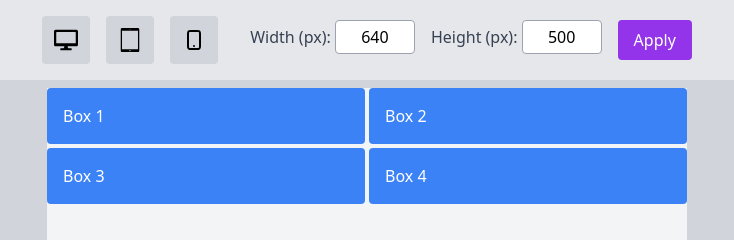
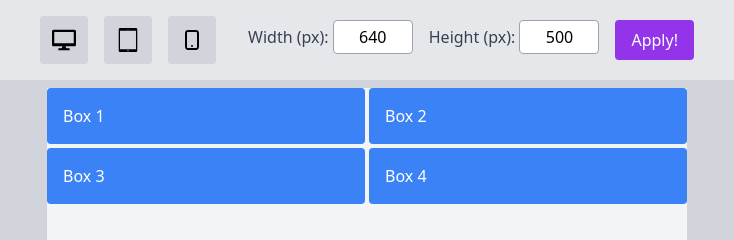
Before and after one commit to imlon/portfolio, a plain HTML site: page docs/index.html in a window 1280 px wide. Shown: the top 240 px of the page, 273-1007 px from the left. Drawn offline with nearby package versions, Linux system fonts and the light colour scheme.

Commit message:
$npm_config_m

```diff
--- a/docs/index.html
+++ b/docs/index.html
@@ -78,7 +78,7 @@
             id="apply-dimensions"
             class="bg-purple-600 text-white px-4 py-2 rounded"
           >
-            Apply
+            Apply!
           </button>
         </div>
       </div>
```
